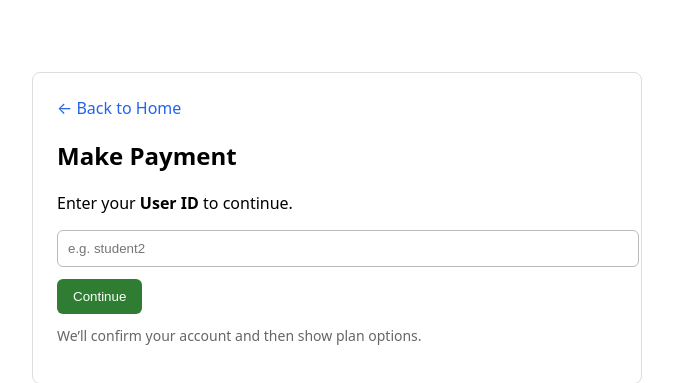
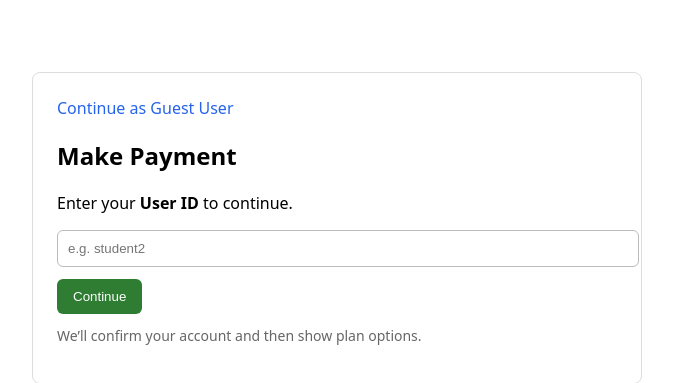
Before and after one commit to syedamirshah/learnify-clean, a Django app: template backend/payments/templates/payments/choose.html in a window 1280 px wide. Shown: the top 383 px of the page, without its empty margins (303-976 px from the left). Run offline with Django 4.2, Linux system fonts and the light colour scheme; the template is opened without the code that fills it, so the values that code supplies are empty.

Commit message:
Add home

```diff
--- a/backend/payments/templates/payments/choose.html
+++ b/backend/payments/templates/payments/choose.html
@@ -19,7 +19,8 @@
 <body>
   <div class="box">
     <div class="topbar">
-      <a class="link" href="https://learnifypakistan.com/">← Back to Home</a>
+      <!-- 🔁 UPDATED: log out + go to landing page as guest -->
+      <a class="link" href="/logout/?next=/">Continue as Guest User</a>
     </div>
     <h2>Make Payment</h2>
 
```
